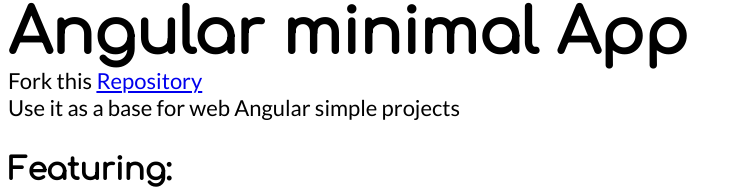
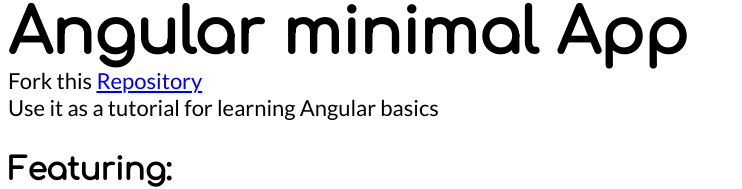
Before and after one commit to JordiGlomer/angular-basic, an Angular app: page / in a window 1280 px wide. Shown: the part 265-454 px from the top of the page, without its empty margins (0-742 px from the left). Built offline with nearby package versions, Linux system fonts and the light colour scheme.

Commit message:
📘 : documentation

```diff
--- a/src/app/app.component.html
+++ b/src/app/app.component.html
@@ -15,10 +15,10 @@
         </h2>
       </header>
       <main>Fork this <a
-           href="https://github.com/AtomicBuilders/proton">Repository</a>
+           href="https://github.com/AcademiaBinaria/angular-basic">Repository</a>
            <router-outlet></router-outlet>
       </main>
-      <footer>Use it as a base for web Angular simple projects</footer>
+      <footer>Use it as a tutorial for learning Angular basics</footer>
     </article>
   </section>
   <aside>
```
Also changed, not shown: 1 other file (tests, documents, lock files or other folders).
